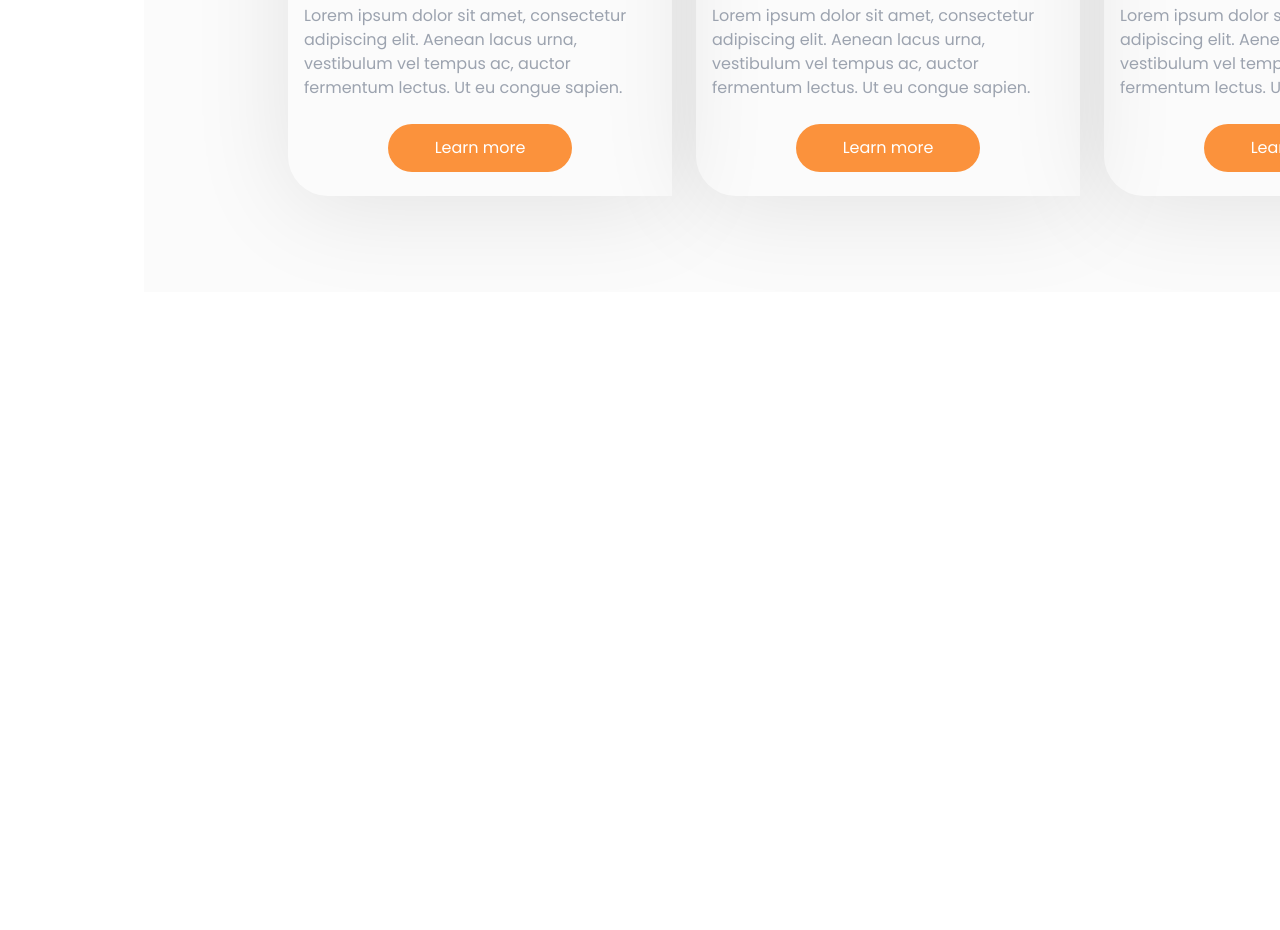
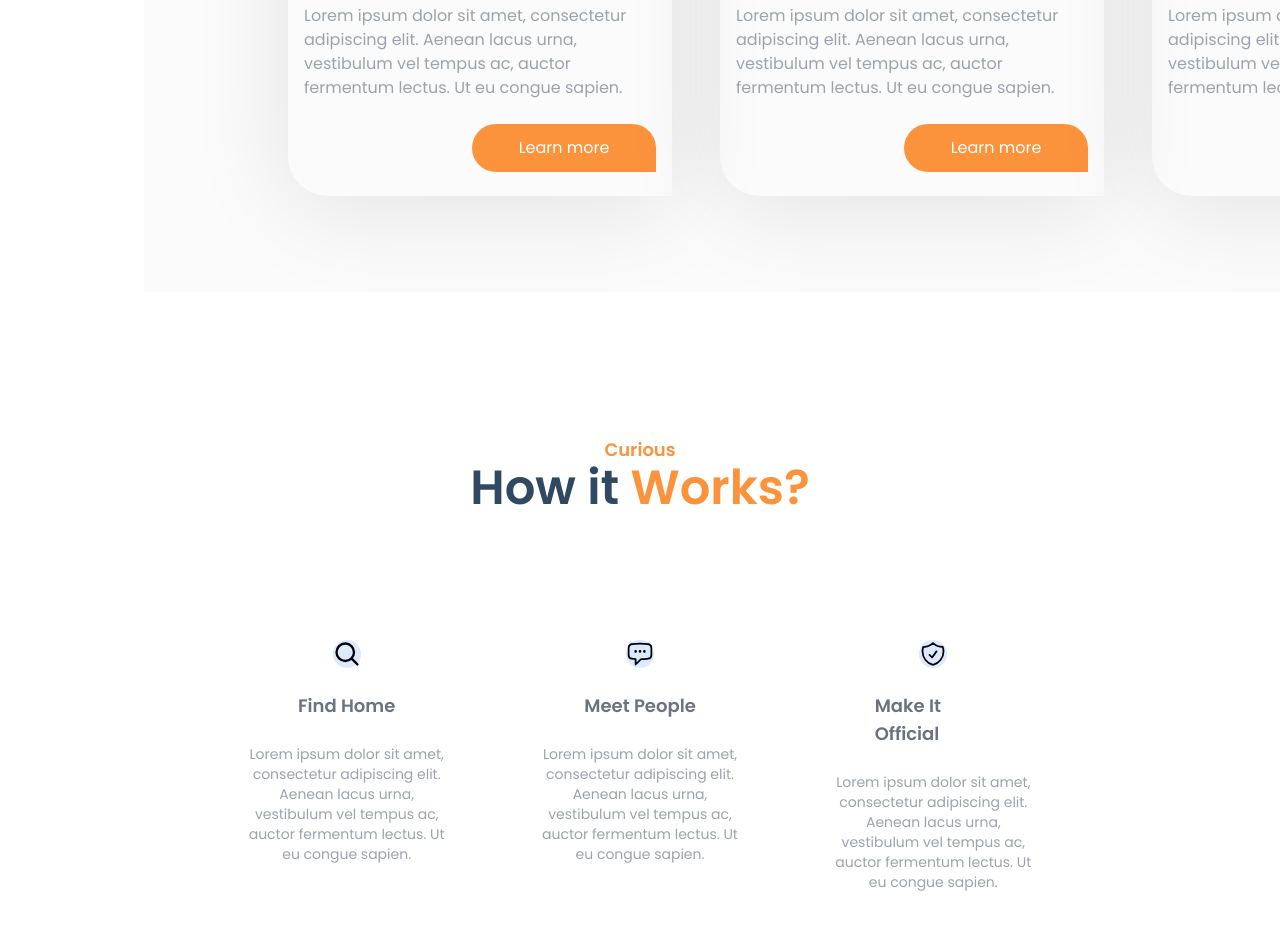
Before and after one commit to francisesmero/kribb-web-ui, a website: page src/index.html in a window 1280 px wide. Shown: the part 3060-3990 px from the top of the page. Before the commit the page ends 3352 px from the top, so only its background shows below. Drawn offline with Linux system fonts and the light colour scheme.

Commit message:
feature: services, listings, howitworks

```diff
--- a/src/index.html
+++ b/src/index.html
@@ -332,7 +332,7 @@
         <div class="bg-section-light py-24 ml-36 rounded-tl-[150px] flex flex-row gap-x-16 overflow-x-auto">
             <div class="flex flex-col">
 
-                <div class="flex flex-row gap-x-6 px-36">
+                <div class="flex flex-row gap-x-12 px-36">
 
                 <div class="card flex basis-auto flex-col shadow-[rgba(0,0,0,0.1)_0px_10px_100px] pt-2 pb-6 px-2 rounded-t-[40px] rounded-bl-[40px] w-96">
                     <div class="img-card-container self-center">
@@ -342,7 +342,7 @@
                     <h1 class="text-orange-500 self-start font-semibold pt-12 px-2 text-2xl">High Street South, BGC</h1>
                     <h1 class="text-light-secondary self-start font-semibold px-2">₱ 25,000 / Monthly</h1>
                     <h1 class="text-gray-400 self-start py-6 px-2">Lorem ipsum dolor sit amet, consectetur adipiscing elit. Aenean lacus urna, vestibulum vel tempus ac, auctor fermentum lectus. Ut eu congue sapien.</h1>
-                    <button class="px-8 py-3 self-center bg-orange-400 text-white w-1/2 rounded-full hover:shadow-sm hover:bg-orange-500 transition ease-in-out duration-200">Learn more</button>
+                    <button class="px-8 py-3 self-end bg-orange-400 text-white w-1/2 rounded-l-full rounded-t-full mr-2 hover:shadow-sm hover:bg-orange-500 transition ease-in-out duration-200">Learn more</button>
                 </div>
 
                 <div class="card flex basis-auto flex-col shadow-[rgba(0,0,0,0.1)_0px_10px_100px] pt-2 pb-6 px-2 rounded-t-[40px] rounded-bl-[40px] w-96">
@@ -353,7 +353,7 @@
                     <h1 class="text-orange-500 self-start font-semibold pt-12 px-2 text-2xl">High Street South, BGC</h1>
                     <h1 class="text-light-secondary self-start font-semibold px-2">₱ 25,000 / Monthly</h1>
                     <h1 class="text-gray-400 self-start py-6 px-2">Lorem ipsum dolor sit amet, consectetur adipiscing elit. Aenean lacus urna, vestibulum vel tempus ac, auctor fermentum lectus. Ut eu congue sapien.</h1>
-                    <button class="px-8 py-3 self-center bg-orange-400 text-white w-1/2 rounded-full hover:shadow-sm hover:bg-orange-500 transition ease-in-out duration-200">Learn more</button>
+                    <button class="px-8 py-3 self-end bg-orange-400 text-white w-1/2 rounded-l-full rounded-t-full mr-2 hover:shadow-sm hover:bg-orange-500 transition ease-in-out duration-200">Learn more</button>
                 </div>
 
                 <div class="card flex basis-auto flex-col shadow-[rgba(0,0,0,0.1)_0px_10px_100px] pt-2 pb-6 px-2 rounded-t-[40px] rounded-bl-[40px] w-96">
@@ -364,7 +364,7 @@
                     <h1 class="text-orange-500 self-start font-semibold pt-12 px-2 text-2xl">High Street South, BGC</h1>
                     <h1 class="text-light-secondary self-start font-semibold px-2">₱ 25,000 / Monthly</h1>
                     <h1 class="text-gray-400 self-start py-6 px-2">Lorem ipsum dolor sit amet, consectetur adipiscing elit. Aenean lacus urna, vestibulum vel tempus ac, auctor fermentum lectus. Ut eu congue sapien.</h1>
-                    <button class="px-8 py-3 self-center bg-orange-400 text-white w-1/2 rounded-full hover:shadow-sm hover:bg-orange-500 transition ease-in-out duration-200">Learn more</button>
+                    <button class="px-8 py-3 self-end bg-orange-400 text-white w-1/2 rounded-l-full rounded-t-full mr-2 hover:shadow-sm hover:bg-orange-500 transition ease-in-out duration-200">Learn more</button>
                 </div>
                 <div class="card flex basis-auto flex-col shadow-[rgba(0,0,0,0.1)_0px_10px_100px] pt-2 pb-6 px-2 rounded-t-[40px] rounded-bl-[40px] w-96">
                     <div class="img-card-container self-center">
@@ -374,11 +374,64 @@
                     <h1 class="text-orange-500 self-start font-semibold pt-12 px-2 text-2xl">High Street South, BGC</h1>
                     <h1 class="text-light-secondary self-start font-semibold px-2">₱ 25,000 / Monthly</h1>
                     <h1 class="text-gray-400 self-start py-6 px-2">Lorem ipsum dolor sit amet, consectetur adipiscing elit. Aenean lacus urna, vestibulum vel tempus ac, auctor fermentum lectus. Ut eu congue sapien.</h1>
-                    <button class="px-8 py-3 self-center bg-orange-400 text-white w-1/2 rounded-full hover:shadow-sm hover:bg-orange-500 transition ease-in-out duration-200">Learn more</button>
+                    <button class="px-8 py-3 self-end bg-orange-400 text-white w-1/2 rounded-l-full rounded-t-full mr-2 hover:shadow-sm hover:bg-orange-500 transition ease-in-out duration-200">Learn more</button>
                 </div>
 
 
             </div>
+            </div>
+        </div>
+    </section>
+
+
+    <section class="works px-56 py-36">
+        <p class="text-orange-400 font-semibold text-lg text-center">Curious</p>
+        <h1 class="hero-title text-center font-semibold text-5xl text-light-secondary pb-12">How it <span class="font-semibold text-orange-400">Works?</span></br></h1>
+        <div class="flex flex-row gap-x-12">
+
+
+
+            <div class="basis-1/3">
+                <div class="card h-80  flex flex-col hover:shadow-[rgba(0,0,0,0.1)_0px_10px_100px] py-20 px-6 rounded-tr-[40px] rounded-bl-[40px] transition-all ease-in-out duration-200">
+                    <div class="img-card-container self-center rounded-full bg-blue-100">
+                        <svg xmlns="http://www.w3.org/2000/svg" fill="none" viewBox="0 0 24 24" stroke-width="2" stroke="currentColor" class="w-7 h-7" class="stroke-light-secondary">
+                            <path stroke-linecap="round" stroke-linejoin="round" d="M21 21l-5.197-5.197m0 0A7.5 7.5 0 105.196 5.196a7.5 7.5 0 0010.607 10.607z" />
+                          </svg>
+                    </div>
+
+
+                    <h1 class="text-gray-500 self-center py-6 font-semibold px-10 text-lg">Find Home</h1>
+                    <p class="text-center text-gray-400 text-sm">Lorem ipsum dolor sit amet, consectetur adipiscing elit. Aenean lacus urna, vestibulum vel tempus ac, auctor fermentum lectus. Ut eu congue sapien.</p>
+                </div>
+            </div>
+
+           <div class="basis-1/3">
+            <div class="card h-80  flex flex-col hover:shadow-[rgba(0,0,0,0.1)_0px_10px_100px] py-20 px-6 rounded-tr-[40px] rounded-bl-[40px] transition-all ease-in-out duration-200">
+                <div class="img-card-container self-center rounded-full bg-blue-100">
+                    <svg xmlns="http://www.w3.org/2000/svg" fill="none" viewBox="0 0 24 24" stroke-width="1.5" stroke="currentColor" class="w-7 h-7">
+                        <path stroke-linecap="round" stroke-linejoin="round" d="M8.625 9.75a.375.375 0 11-.75 0 .375.375 0 01.75 0zm0 0H8.25m4.125 0a.375.375 0 11-.75 0 .375.375 0 01.75 0zm0 0H12m4.125 0a.375.375 0 11-.75 0 .375.375 0 01.75 0zm0 0h-.375m-13.5 3.01c0 1.6 1.123 2.994 2.707 3.227 1.087.16 2.185.283 3.293.369V21l4.184-4.183a1.14 1.14 0 01.778-.332 48.294 48.294 0 005.83-.498c1.585-.233 2.708-1.626 2.708-3.228V6.741c0-1.602-1.123-2.995-2.707-3.228A48.394 48.394 0 0012 3c-2.392 0-4.744.175-7.043.513C3.373 3.746 2.25 5.14 2.25 6.741v6.018z" />
+                      </svg>
+                </div>
+
+
+                <h1 class="text-gray-500 self-center py-6 font-semibold px-10 text-lg">Meet People</h1>
+                <p class="text-center text-gray-400 text-sm">Lorem ipsum dolor sit amet, consectetur adipiscing elit. Aenean lacus urna, vestibulum vel tempus ac, auctor fermentum lectus. Ut eu congue sapien.</p>
+            </div>
+            </div>
+
+            <div class="basis-1/3">
+                <div class="card h-80  flex flex-col hover:shadow-[rgba(0,0,0,0.1)_0px_10px_100px] py-20 px-6 rounded-tr-[40px] rounded-bl-[40px] transition-all ease-in-out duration-200">
+                    <div class="img-card-container self-center rounded-full bg-blue-100">
+                        <svg xmlns="http://www.w3.org/2000/svg" fill="none" viewBox="0 0 24 24" stroke-width="1.5" stroke="currentColor" class="w-7 h-7">
+                            <path stroke-linecap="round" stroke-linejoin="round" d="M9 12.75L11.25 15 15 9.75m-3-7.036A11.959 11.959 0 013.598 6 11.99 11.99 0 003 9.749c0 5.592 3.824 10.29 9 11.623 5.176-1.332 9-6.03 9-11.622 0-1.31-.21-2.571-.598-3.751h-.152c-3.196 0-6.1-1.248-8.25-3.285z" />
+                          </svg>
+
+                    </div>
+
+
+                    <h1 class="text-gray-500 self-center py-6 font-semibold px-10 text-lg">Make It Official</h1>
+                    <p class="text-center text-gray-400 text-sm">Lorem ipsum dolor sit amet, consectetur adipiscing elit. Aenean lacus urna, vestibulum vel tempus ac, auctor fermentum lectus. Ut eu congue sapien.</p>
+                </div>
             </div>
         </div>
     </section>
```
Also changed, not shown: dist/output.css, 4 other files.
